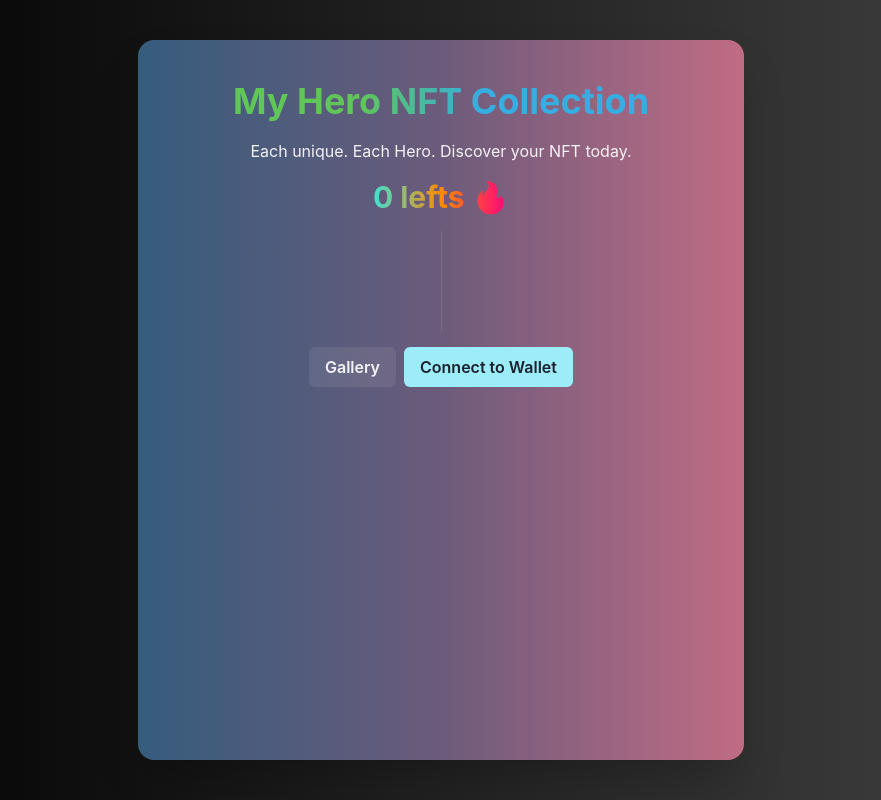
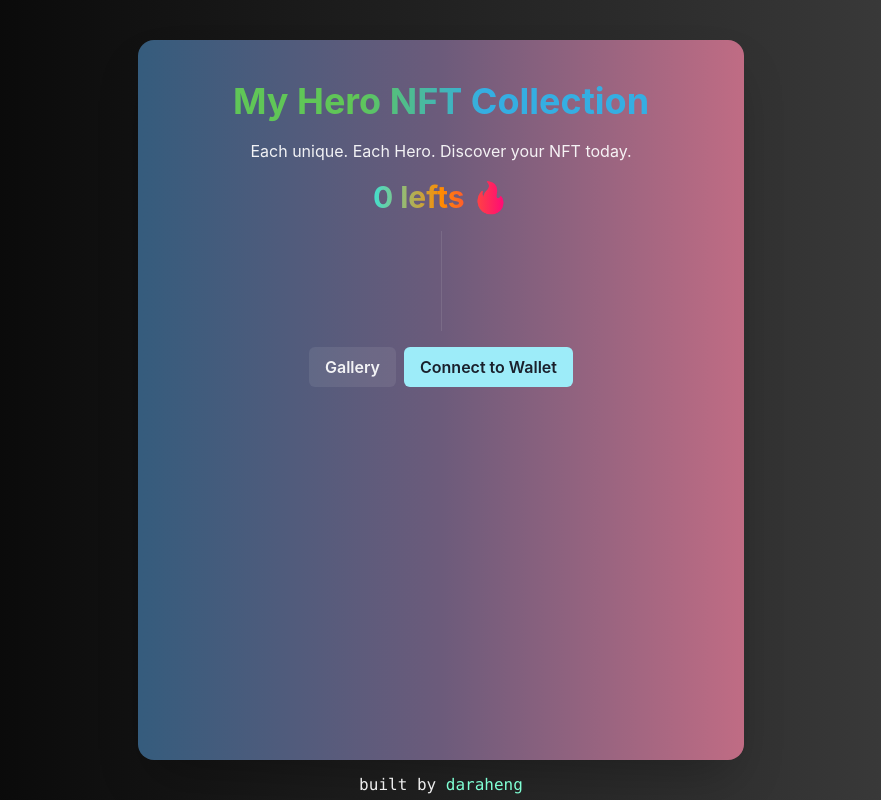
Before and after one commit to darah3ng/epic-nfts, a React (Create React App) app: page / in a window 1280 px wide. Shown: the whole page, without its empty margins (199-1080 px from the left). Built offline with nearby package versions, Linux system fonts and the light colour scheme.

Commit message:
feat: add me to footer

```diff
--- a/src/App.js
+++ b/src/App.js
@@ -232,6 +232,7 @@ const App = () => {
   );
 
   return (
+    <>
       <Container
         mt={10}
         pt={10}
@@ -277,6 +278,11 @@ const App = () => {
           </BasicModal>
         </VStack>
       </Container>
+
+      <Box textAlign={'center'} mt={3}>
+        <Text as='kbd'>built by <Link href='https://www.daraheng.com/' color={'aquamarine'} isExternal>daraheng</Link></Text>
+      </Box>
+    </>
   );
 };
 
```
Lines whose indentation alone changed are shown as unchanged.
